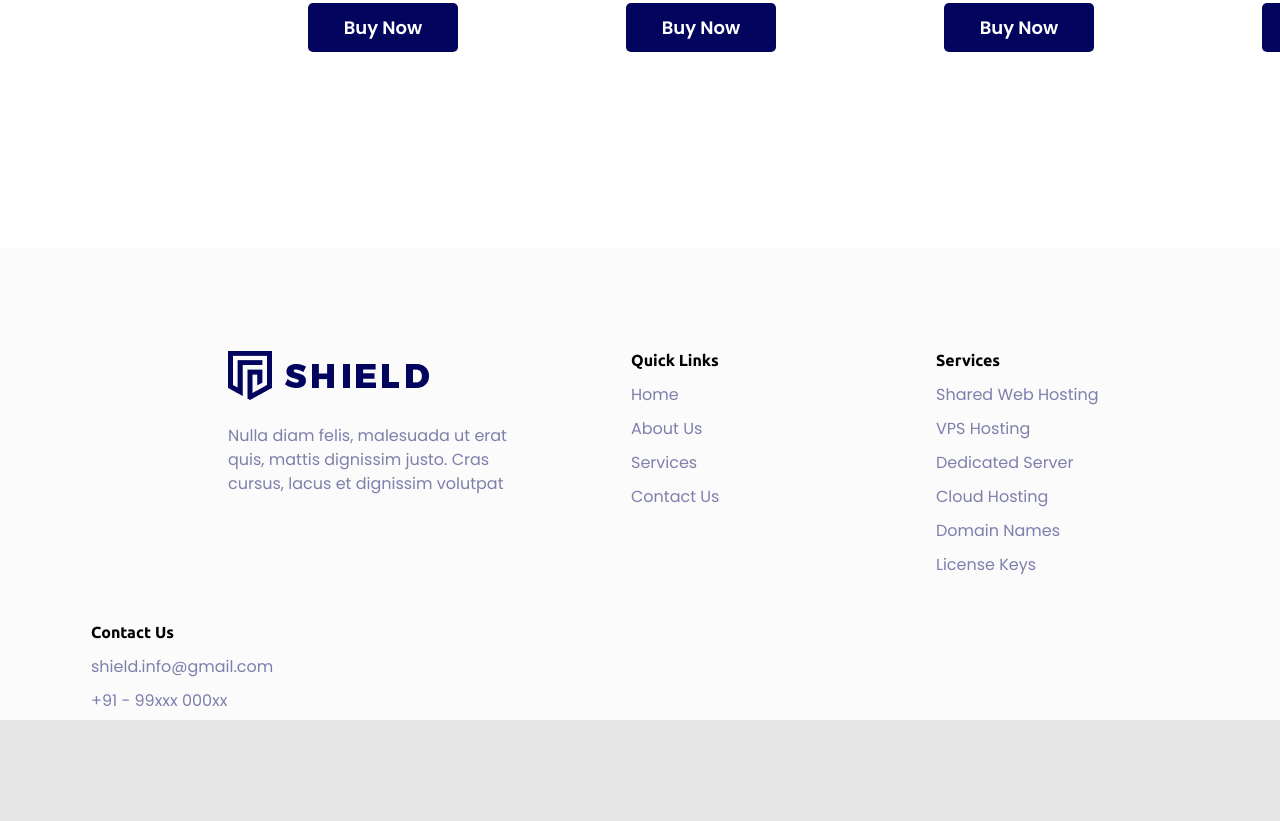
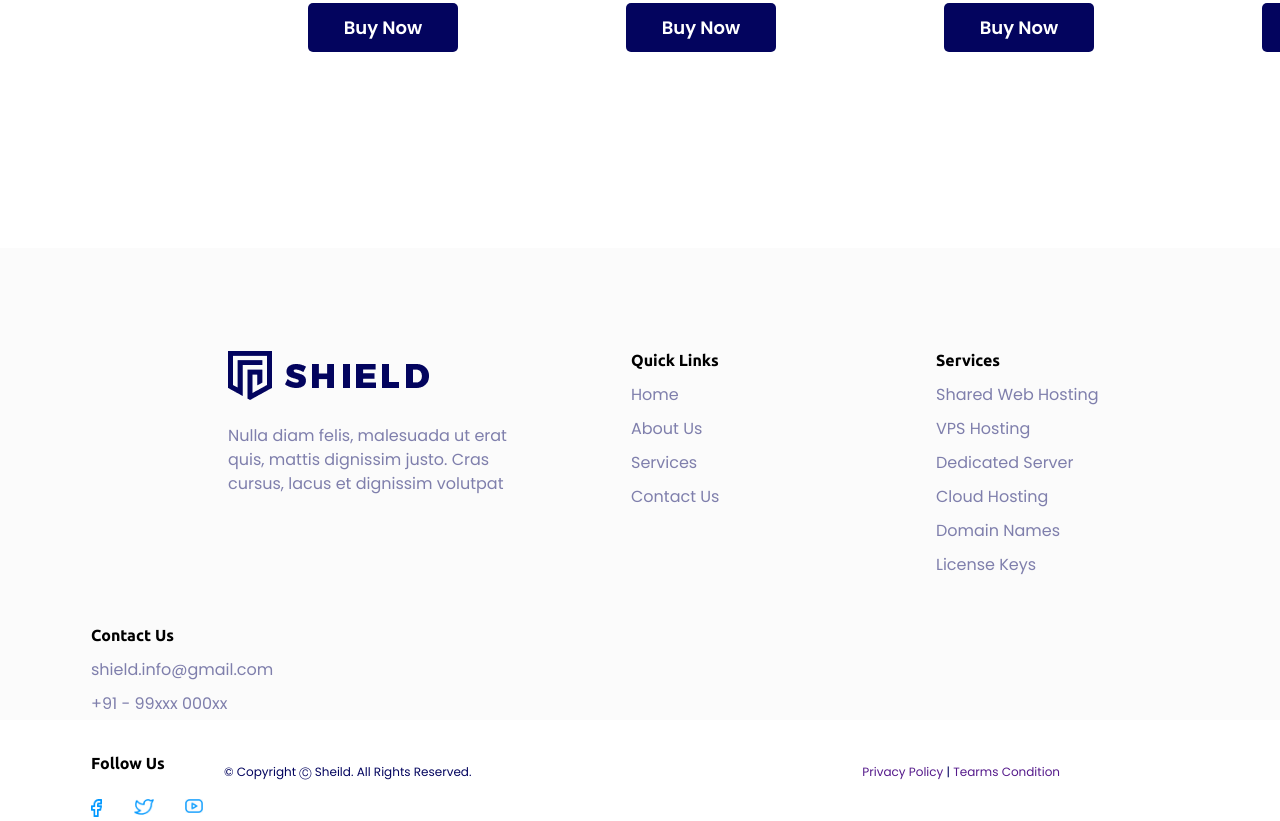
Before and after one commit to Sergii3241/------, a plain HTML site: page index.html in a window 1280 px wide. Shown: the part 4066-4887 px from the top of the page. Before the commit the page ends 4801 px from the top, so only its background shows below. Drawn offline with Linux system fonts and the light colour scheme.

Commit message:
copyright block update

```diff
--- a/index.html
+++ b/index.html
@@ -262,12 +262,23 @@
             <div class="contact-us__block">
                 <div class="block-title">Contact Us</div>
                 <div class="contact-us-content__block">
-                    <div class="text-content">shield.info@gmail.com</div>
+                    <a href="" class="text-content">shield.info@gmail.com</a>
                     <div class="text-content">+91 - 99xxx 000xx</div>
+                </div>
+                <div class="follow-us__block">
+                    <div class="block-title">Follow Us</div>
+                    <div class="follow-us__img-container">
+                        <a href=""><img width="11px" height="18px" src="img/facebook.png" alt=""></a>
+                        <a href=""><img width="20px" height="16.03px" src="img/twitter.png" alt=""></a>
+                        <a href=""><img width="18px" height="14px" src="img/youtube.png" alt=""></a>
+                    </div>
                 </div>
             </div>
         </section>
+        <div class="privacy-container">
+            <div class="copyright">© Copyright Ⓒ Sheild. All Rights Reserved.</div>
+            <div class="privacy"><a href="">Privacy Policy</a> | <a href="">Tearms Condition</a></div>
+        </div>
     </footer>
 </body>
-
 </html>
--- a/style.css
+++ b/style.css
@@ -10,12 +10,15 @@ body {
     background-color: #E5E5E5;
 }
 
-header, main, footer{
+header,
+main,
+footer {
     width: 100%;
     max-width: 1728px;
     margin: 0px auto;
     background-color: #ffffff;
 }
+
 main {
     background-color: white;
 }
@@ -73,7 +76,7 @@ main {
     margin-top: 30px;
 }
 
-.menu-items__container{
+.menu-items__container {
     display: flex;
 }
 
@@ -185,6 +188,7 @@ main {
     outline: none;
     margin-top: 36px;
 }
+
 .input-domain::placeholder {
     font-family: 'Poppins';
     font-style: normal;
@@ -446,7 +450,7 @@ main {
     padding-top: 150px;
 }
 
-.plan-title{
+.plan-title {
     text-align: center;
     font-family: 'Ubuntu';
     font-style: normal;
@@ -504,9 +508,9 @@ main {
     margin-bottom: 20px;
 }
 
-.about-tariff > span {
+.about-tariff>span {
     font-weight: 600;
-  }
+}
 
 .plan-block:hover {
     background-color: #0098FF;
@@ -534,7 +538,7 @@ main {
     font-size: 18px;
 }
 
-.footer-section{
+.footer-section {
     height: 472px;
     background-color: rgba(246, 246, 246, 0.4);
     padding-top: 103px;
@@ -607,6 +611,7 @@ main {
     width: 299px;
     height: 112px;
     margin-left: 91px;
+    margin-top: 3px;
 }
 
 .contact-us-content__block {
@@ -617,7 +622,52 @@ main {
     padding-top: 14px;
 }
 
-.shield-block, .quick-links__block, .services-block, .contact-us__block {
+.follow-us__block {
+    display: flex;
+    justify-content: space-between;
+    width: 112px;
+    height: 66px;
+    margin-top: 30px;
+
+}
+
+.follow-us__img-container {
+    height: 18px;
+    width: 112px;
+    display: flex;
+    justify-content: space-between;
+    margin-top: 27px;
+}
+
+.privacy-container {
+    display: flex;
+    justify-content: space-between;
+    height: 101px;
+    background-color: white;
+    padding-top: 43px;
+    font-family: 'Poppins';
+    font-style: normal;
+    font-weight: 400;
+    font-size: 12px;
+    line-height: 18px;
+    color: #03045E;
+}
+
+.copyright {
+    margin-left: 224px;
+
+}
+
+.privacy {
+    margin-right: 220px;
+
+}
+
+.shield-block,
+.quick-links__block,
+.services-block,
+.contact-us__block,
+.follow-us__block {
     display: inline-block;
     vertical-align: top;
 }
```
Also changed, not shown: img/facebook.png (added), img/twitter.png (added), img/youtube.png (added).
